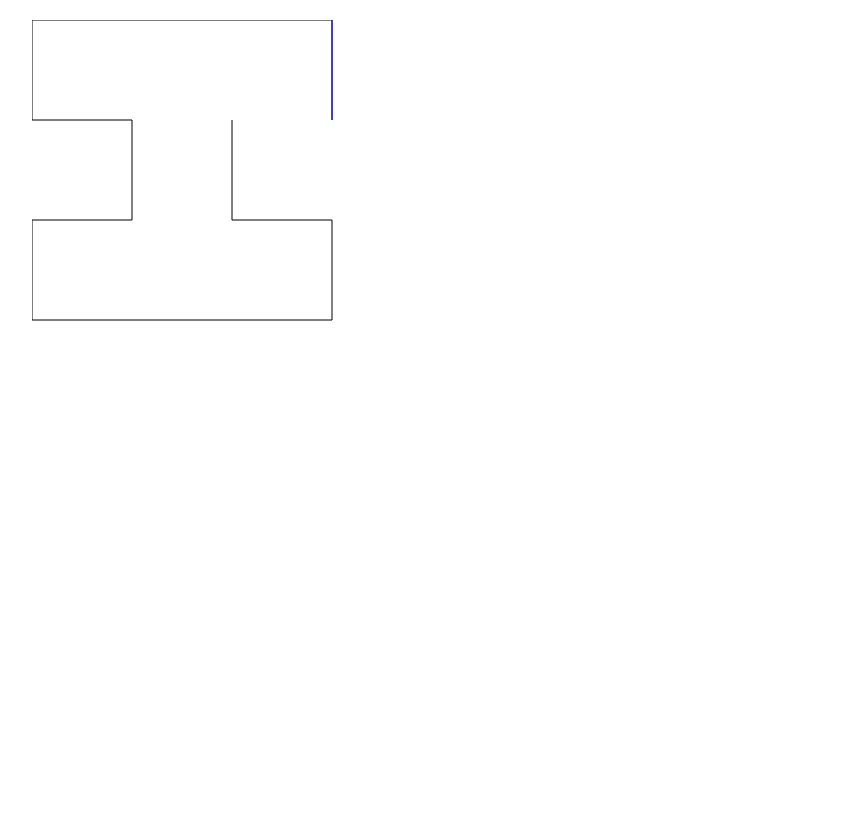
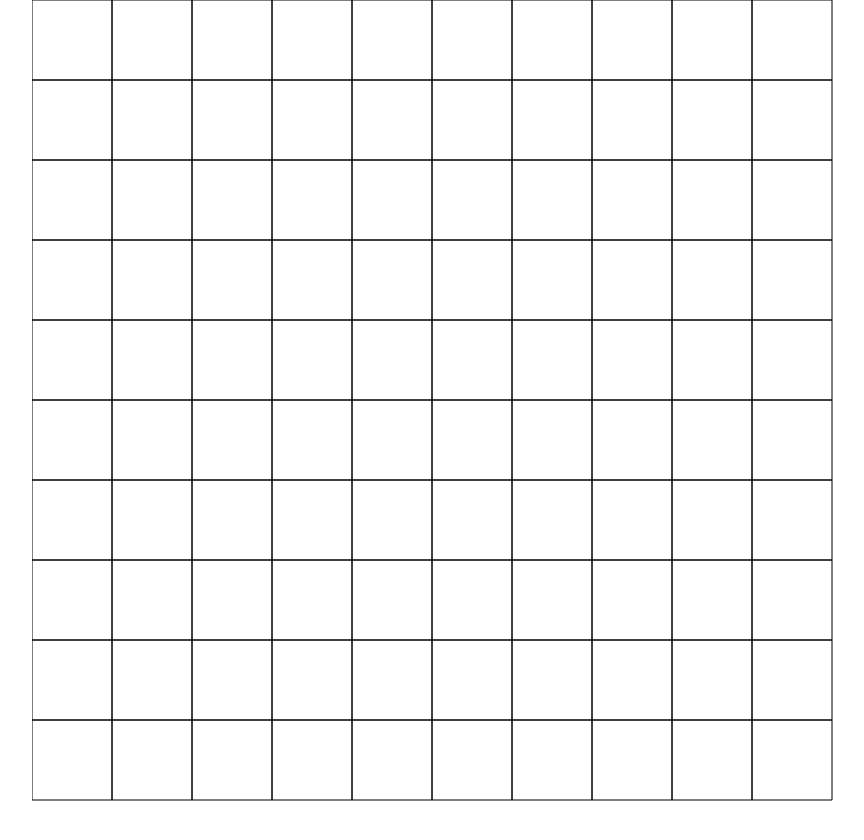
Before and after one commit to muddv/jun-hackathon-team25, a website built with Vite: page index.html in a window 1280 px wide. Shown: the whole page, without its empty margins (198-1062 px from the left). Built offline with nearby package versions, Linux system fonts and the light colour scheme.

Commit message:
Do things better: draw grid normally

```diff
--- a/index.html
+++ b/index.html
@@ -6,10 +6,10 @@
     <meta name="viewport" content="width=device-width, initial-scale=1.0" />
     <link rel="stylesheet" href="./src/normalize.css" />
     <link rel="stylesheet" href="./src/style.css" />
-    <script type="module" src="/src/main.ts" defer></script>
+    <script type="module" src="/src/maze.ts" defer></script>
     <title>Hello</title>
   </head>
   <body id="app">
-    <canvas width="820px" height="820px" id="hehe"></canvas>
+    <canvas width="820px" height="820px" id="can"></canvas>
   </body>
 </html>
--- a/src/main.ts
+++ b/src/main.ts
@@ -1,24 +1,24 @@
-import { makeMaze } from "./maze";
-
-const canvas = document.querySelector<HTMLCanvasElement>("#hehe")!
-const ctx = canvas.getContext("2d")!
+const canvas1 = document.querySelector<HTMLCanvasElement>("#canvas")!
+const ctx1 = canvas1.getContext("2d")!
 
 function main() {
   // drawGrid();
-  makeMaze()
+  generateMaze()
 }
 
 function drawGrid() {
-  let boxWidth = 200
-  let boxHeight = 200
+  let boxWidth = 900
+  let boxHeight = 900
   let boxPadding = 10
   let move = 0.5
   let tileSize = 50
-  let color = "#000000"
+  let color = "#0ff000"
+
   for (let x = 0; x <= boxWidth; x += tileSize) {
     ctx.moveTo(move + x + boxPadding, boxPadding)
     ctx.lineTo(move + x + boxPadding, boxHeight + boxPadding)
   }
+
   for (let x = 0; x <= boxHeight; x += tileSize) {
     ctx.moveTo(boxPadding, move + x + boxPadding)
     ctx.lineTo(boxWidth + boxPadding, move + x + boxPadding)
--- a/src/maze.ts
+++ b/src/maze.ts
@@ -1,156 +1,70 @@
-let lim = 6
+const canvas = document.querySelector<HTMLCanvasElement>("#can")!
+console.log(canvas)
+const ctx = canvas.getContext('2d')!
+
+const size = 800
+const rows = 10
+const cols = 10
+const grid: MazeCell[][] = []
+const stack = []
+const gridColor = "#000000"
 let current
-let cells = new Map<string, MazeCell>()
-let stack: number[][] = []
-let visited: number[][] = []
-
-function generateKey(x: number, y: number) {
-  return x.toString().concat(y.toString())
-}
 
 class MazeCell {
   constructor(x: number, y: number) {
     this.x = x
     this.y = y
-    this.key = generateKey(this.x, this.y)
-    if (this.x > 0) this.neighbors.push(generateKey(this.x - 1, this.y))
-    if (this.x < lim) this.neighbors.push(generateKey(this.x + 1, this.y))
-    if (this.y > 0) this.neighbors.push(generateKey(this.x, this.y - 1))
-    if (this.x < lim) this.neighbors.push(generateKey(this.x, this.y + 1))
+    this.visited = false
+    // TODO add walls
   }
-  x
-  y
-  key
-  visited = false
-  neighbors: string[] = []
+  x; y; visited
 
-  traverse(): MazeCell | -1 {
-    console.log('here')
-    if (!this.visited) {
-      cells.delete(this.key)
-      stack.push([this.x, this.y])
-      visited.push([this.x, this.y])
-    }
-    this.visited = true
-    if (this.neighbors.length > 0) {
-      let index = getRandomInt(this.neighbors.length - 1)
-      current = cells.get(this.neighbors[index].toString())!
-      if (!current || current.visited === true) {
-        this.neighbors.splice(index, 1)
-        return this.traverse()
-      }
-      else {
-        return current
-      }
-    }
-    else {
-      return -1
-    }
+  draw() {
+    let x = (this.x * size) / cols
+    let y = (this.y * size) / rows
+    ctx.strokeStyle = gridColor
+    // ctx.fillStyle = gridColor
+    // ctx.lineWidth = 2
+
+    // N
+    ctx.beginPath()
+    ctx.moveTo(x, y)
+    ctx.lineTo(x + size / cols, y)
+    ctx.stroke()
+
+    // S
+    ctx.beginPath()
+    ctx.moveTo(x, y + size / rows)
+    ctx.lineTo(x + size / cols, y + size / rows)
+    ctx.stroke()
+
+    // E
+    ctx.beginPath()
+    ctx.moveTo(x + size / cols, y)
+    ctx.lineTo(x + size / cols, y + size / rows)
+    ctx.stroke()
+
+    // W
+    ctx.beginPath()
+    ctx.moveTo(x, y)
+    ctx.lineTo(x, y + size / rows)
+    ctx.stroke()
   }
 }
 
-export function makeMaze() {
+function generateMaze() {
   // insert into Map
-  let rows = 4
-  let cols = 4
-  for (let row = 0; row < rows; row++) {
-    for (let col = 0; col < cols; col++) {
-      let key = generateKey(row, col)
-      cells.set(key, new MazeCell(row, col))
+  let rows = 10
+  let cols = 10
+  for (let x = 0; x < rows; x++) {
+    let row = []
+    for (let y = 0; y < cols; y++) {
+      let cell = new MazeCell(x, y)
+      row.push(cell)
+      cell.draw()
     }
-  }
-  let cell = getRandomCell()
-  if (cell !== -1) {
-  travel(cell)
+    grid.push(row)
   }
 }
 
-function travel(cell: MazeCell | -1) {
-  if (cell !== -1) {
-    do {
-      if (typeof cell !== 'number') {
-        console.log(cell.key)
-        cell = cell.traverse()
-      }
-    } while (cell !== -1)
-    checkValid(stack)
-    // TODO: handle maze generation from stack
-    let newCell = backTrack()
-    if (newCell === -1) {
-      drawMaze(stack)
-      stack = []
-      travel(getRandomCell())
-      return
-    }
-    travel(newCell)
-  }
-}
-
-function backTrack(): MazeCell | -1 {
-  for (let i = stack.length - 2; i > 0; i--) {
-    let cell = cells.get(generateKey(stack[i][0], stack[i][1]))
-    let newCell
-    if (cell) newCell = cell!.traverse()
-    if (newCell && typeof newCell !== 'number') {
-      return newCell
-    }
-  }
-  return -1
-}
-
-function getRandomCell(): -1 | MazeCell {
-  if (cells.size < 1) return -1
-  return getRandomMapItem(cells)
-}
-function getRandomMapItem(map: Map<any, any>) {
-  return map.get([...map.keys()][Math.floor(Math.random() * map.size)])
-}
-
-function getRandomInt(max: number) {
-  max = Math.floor(max)
-  return Math.floor(Math.random() * (max + 1))
-}
-
-function checkValid(arr: number[][]) {
-  for (let i = 0; i < arr.length; i++) {
-    for (let j = arr.length - 1; j > 0; j--) {
-      if (i === j) {
-        continue
-      }
-      if (arr[i][0] === arr[j][0] && arr[i][1] === arr[j][1]) {
-        console.log("SAME ARR ELS: ", arr[i], arr[j], "at ", i, j)
-        break
-      }
-    }
-  }
-  console.log("Arr valid")
-}
-
-function drawMaze(stack: number[][]) {
-  const canvas = document.querySelector<HTMLCanvasElement>("#hehe")!
-  const ctx = canvas.getContext("2d")!
-  let boxWidth = 200
-  let boxHeight = 200
-  let boxPadding = 10
-  let move = 0.5
-  let tileSize = 50
-  let color = "#0f00ff"
-
-
-
-  // squares
-  // if square at stack[i] is connected, paint it
-    ctx.beginPath();
-
-    for (let i = 0; i < stack.length - 1; i++) {
-      ctx.beginPath()
-      ctx.moveTo(stack[i][0] * 100, stack[i][1] * 100)
-      ctx.lineTo(stack[i + 1][0] * 100, stack[i + 1][1] * 100)
-      ctx.stroke()
-
-  }
-
-   ctx.strokeStyle = color
-   ctx.stroke()
-
-}
+generateMaze()
```
